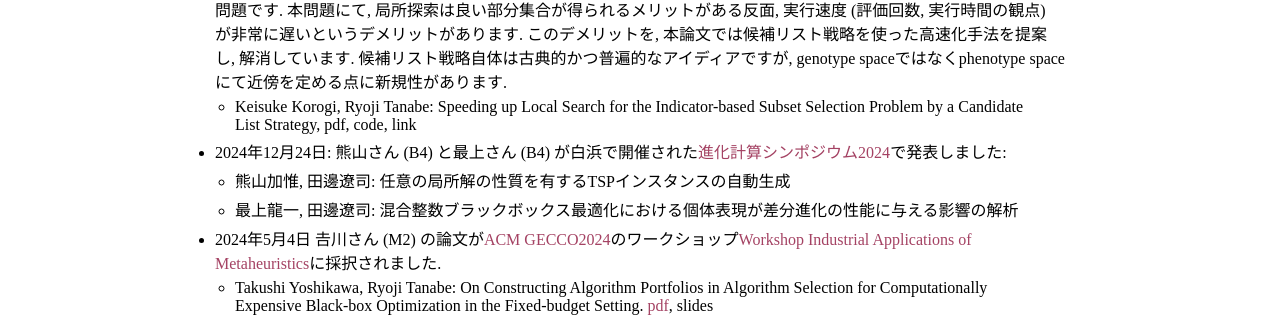
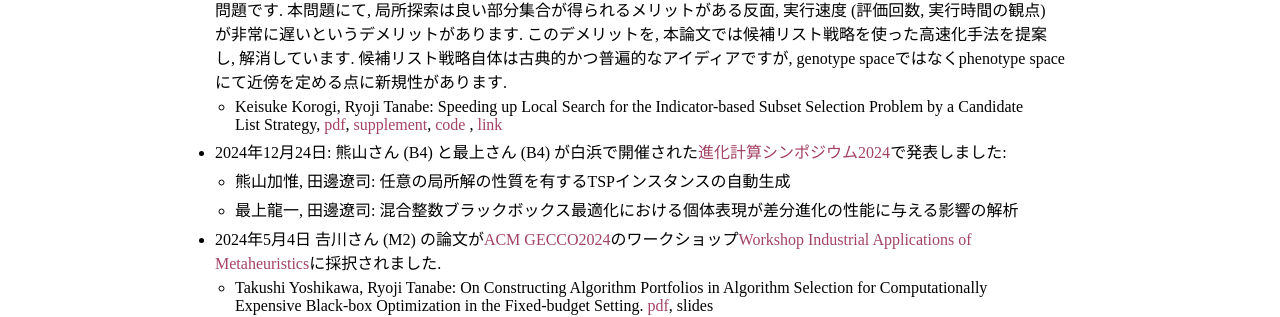
Before and after one commit to aopt-lab/aopt-lab.github.io, a Jekyll site: the page built from index.md, in a window 1280 px wide. Shown: the part 283-600 px from the top of the page. Built offline with Jekyll 4.4.1, drawn with Linux system fonts in a browser that asks for light colours.

Commit message:
add links

```diff
--- a/index.md
+++ b/index.md
@@ -8,7 +8,7 @@ title: 田邊研究室
 * 2025年3月6日: 北村さん (B4) が東京科学大学で開催された[第27回進化計算学会研究会](https://www.jpnsec.org/symposium202501.html)で発表しました:
     * 北村憲志, 田邊遼司, 興呂木啓祐: 選好に基づく進化型多目的最適化のためのHypervolume指標
 * 2025年01月25日 興呂木さん (M2) の論文が, 進化計算分野トップ論文誌の1つである[IEEE Transactions on Evolutionary Computation](https://ieeexplore.ieee.org/xpl/RecentIssue.jsp?punumber=4235)に採択されました. 進化型多目的最適化において, 指標に基づく部分集合選択問題は基盤的な組合せ最適化問題です. 本問題にて, 局所探索は良い部分集合が得られるメリットがある反面, 実行速度 (評価回数, 実行時間の観点) が非常に遅いというデメリットがあります. このデメリットを, 本論文では候補リスト戦略を使った高速化手法を提案し, 解消しています. 候補リスト戦略自体は古典的かつ普遍的なアイディアですが, genotype spaceではなくphenotype spaceにて近傍を定める点に新規性があります.
-    * Keisuke Korogi, Ryoji Tanabe: Speeding up Local Search for the Indicator-based Subset Selection Problem by a Candidate List Strategy, pdf, code, link
+    * Keisuke Korogi, Ryoji Tanabe: Speeding up Local Search for the Indicator-based Subset Selection Problem by a Candidate List Strategy, [pdf](https://arxiv.org/abs/2503.04224), [supplement](https://raw.githubusercontent.com/rogi52/issp_ls_clist/main/tevc2025_issp_supp.pdf), [code](https://github.com/rogi52/issp_ls_clist) , [link](https://ieeexplore.ieee.org/document/10874145)
 * 2024年12月24日: 熊山さん (B4) と最上さん (B4) が白浜で開催された[進化計算シンポジウム2024](http://www.jpnsec.org/symposium202403.html)で発表しました:
     * 熊山加惟, 田邊遼司: 任意の局所解の性質を有するTSPインスタンスの自動生成
     * 最上龍一, 田邊遼司: 混合整数ブラックボックス最適化における個体表現が差分進化の性能に与える影響の解析
```
Also changed, not shown: publication.md (+1 -1 lines).
